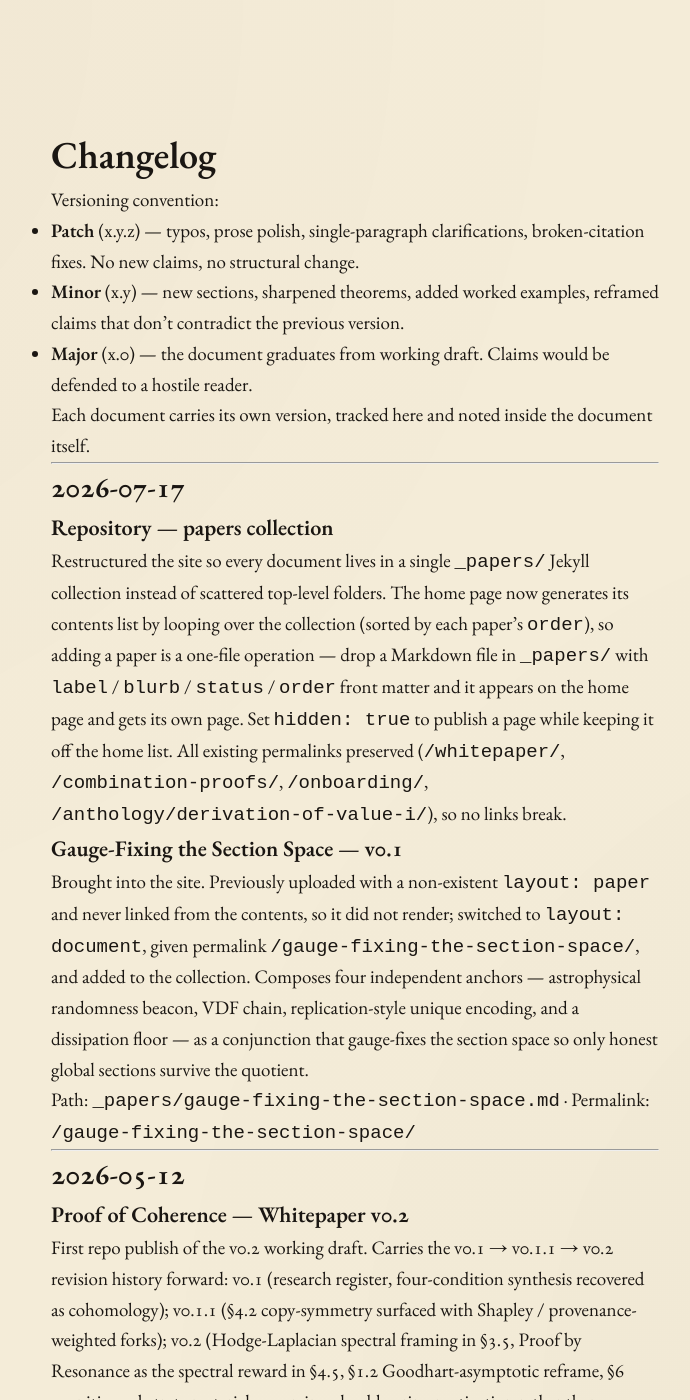
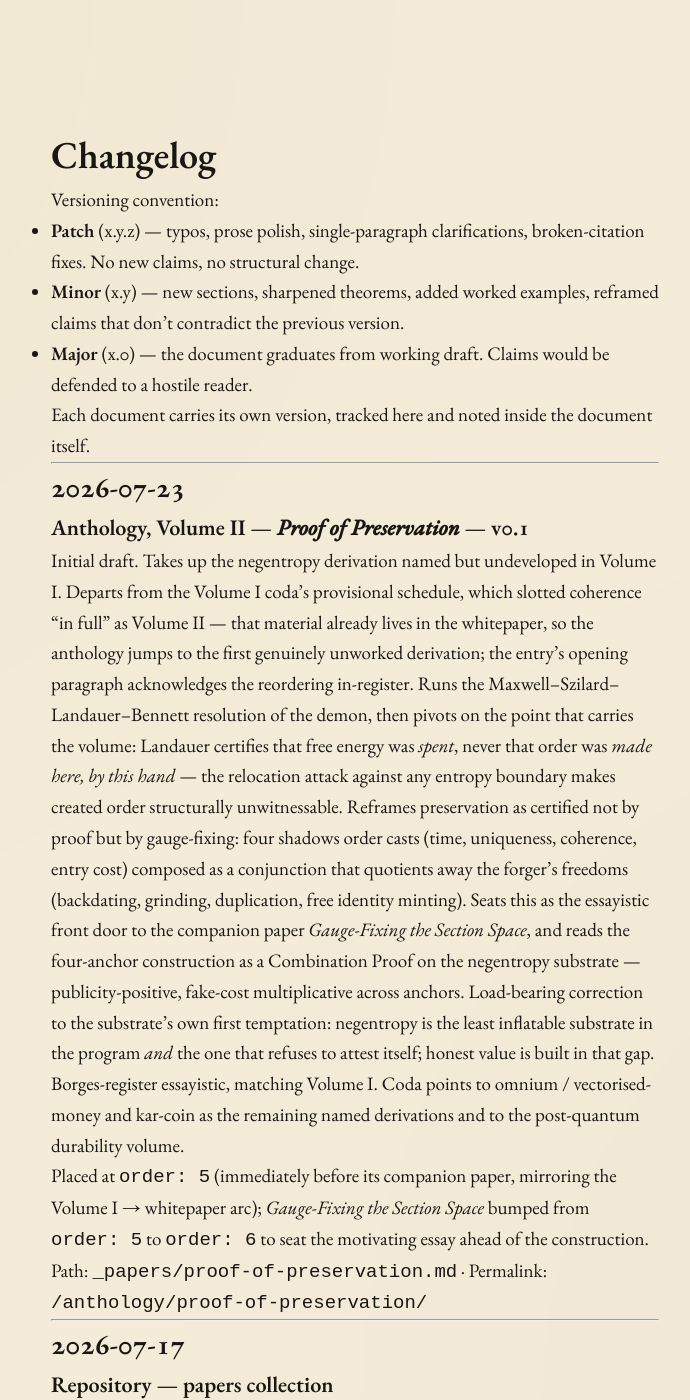
Before and after one commit to idl3o/derivation-of-value, a Jekyll site: the page built from CHANGELOG.md, in a window 1280 px wide and 1400 px high. Shown: the whole window, without its empty margins (285-975 px from the left). Built offline with Jekyll 4.4.1, drawn with Linux system fonts in a browser that asks for light colours; our own code applies the rules of GitHub Pages for plain Markdown files; part of the change alters nothing that is shown.

Commit message:
Add Anthology Volume II — Proof of Preservation
Takes up the negentropy derivation named but undeveloped in Volume I,
as the essayistic front door to the companion paper "Gauge-Fixing the
Section Space." Runs the Maxwell–Szilard–Landauer–Bennett resolution of
the demon, then pivots on the load-bearing point: Landauer certifies that
free energy was spent, never that order was made here by this hand — the
relocation attack against any entropy boundary makes created order
structurally unwitnessable. Reframes preservation as certified by
gauge-fixing the adversary's freedoms (backdating, grinding, duplication,
free identity minting) rather than by proof, and reads the four-anchor
construction as a Combination Proof on the negentropy substrate.

Placed at order 5, immediately before its companion paper; Gauge-Fixing
bumped to order 6 so the motivating essay precedes the construction.
Updates CHANGELOG and README contents list.

Co-Authored-By: Claude Opus 4.8 (1M context) <noreply@anthropic.com>

```diff
--- a/_papers/gauge-fixing-the-section-space.md
+++ b/_papers/gauge-fixing-the-section-space.md
@@ -11,7 +11,7 @@ license: "CC BY 4.0"
 label: "Anthology · Paper"
 blurb: "Certifying negentropy by composition rather than proof — four anchors, each eliminating one gauge freedom of the adversary, until only honest sections survive the quotient."
 status: "v0.1 · working draft"
-order: 5
+order: 6
 ---
 
 ## Abstract
--- /dev/null
+++ b/_papers/proof-of-preservation.md
@@ -0,0 +1,91 @@
+---
+layout: document
+title: "Proof of Preservation"
+subtitle: "Volume II"
+eyebrow: "An Anthology · Volume II"
+permalink: /anthology/proof-of-preservation/
+anthology: "Derivation of Value"
+version: "v0.1"
+date: 2026-07-23
+license: "CC BY 4.0"
+label: "Anthology · Volume II"
+blurb: "The negentropy derivation. Order is the one substrate the second law guarantees is scarce and refuses to attest — so it is certified not by proof but by gauge-fixing the adversary's freedoms until only honest sections survive."
+status: "v0.1 · working draft"
+order: 5
+---
+
+The first volume promised that the second would develop coherence in full. It will not — coherence is worked at length in the whitepaper, and an essay that only narrated a finished construction would be exposition wearing the anthology's clothes. So this volume takes the derivation the first placed last and the second law places first: negentropy, the preservation of order against the dispersal that is the default fate of everything. The universe spends itself. This volume asks what it would mean to stake the part that does not spend — and discovers, in the asking, that the most durable substrate in the program is also the one that most stubbornly refuses to be shown.
+
+Begin where the coda ended. Every substrate the first volume examined borrows its scarcity from an institution with a half-life: energy is dear because extraction is governed, capital because issuance is, coherence because capable witnesses are few. There is exactly one scarcity with no half-life, guaranteed not by a market or a protocol but by a law that has never once been observed to fail. Entropy increases. Order is the exception that must be paid for. To stake preserved order is to stake against the only creditor that cannot be bargained with — and then to discover that this creditor, while it will always collect, will never sign a receipt.
+
+---
+
+*The One-Bit Engine*
+{:.section-title}
+
+The intuition is old and took a century to make honest.
+
+Maxwell, in 1867, imagined a demon at a trapdoor between two chambers, sorting fast molecules from slow, building a gradient from equilibrium at no apparent cost. If the demon could do this, the second law was merely statistical, a tendency and not a decree, and order could be minted for free. The demon haunted physics for seventy years because no one could say precisely where it cheated.
+
+Szilard, in 1929, stripped the demon to a single molecule in a box and found the seam. The demon does not sort for free; it *measures*, and measurement is the acquisition of one bit — which side, fast or slow — and that bit has a price. Szilard put a number on it: to extract work by knowing one bit costs, somewhere in the ledger, at least *kT* log 2 of that work back. The demon was not a thief but a laborer paid its exact wage, and the law balanced to the penny.
+
+Landauer, in 1961, located the wage precisely and thereby changed what information is. The unavoidable cost is not in the measuring but in the *forgetting*. To erase one bit — to blank the demon's memory so it can measure again — dissipates at least *kT* log 2 as heat, irrecoverably. Logical irreversibility is thermodynamic irreversibility. Bennett completed the exorcism in 1982: the demon runs a cycle only if it clears its notes, and clearing its notes is where the entropy it seemed to banish comes flooding back. There is no free order. There is only order whose price has been moved to a column no one was reading.
+
+This is the substrate. Schrödinger, in the lectures that became *What Is Life?*, called it negative entropy — the thing an organism feeds on to stay improbable, to hold its structure against dispersal. Negentropy is not a quantity in circulation. It is the distance between a system and its own thermal grave, and the second law guarantees that distance is never given, only bought.
+
+---
+
+*What the Law Will Not Sign*
+{:.section-title}
+
+Here the derivation takes a turn the earlier ones did not, and the turn is the whole of this volume.
+
+One would like to say: because preserving order is physically expensive, the chain can verify preservation the way it verifies energy — by measuring the cost. This is false, and the reason it is false is the reason negentropy is a subtler substrate than the flame Bitcoin stakes. What Landauer certifies is that free energy was *spent*. It is a lower bound on dissipation, and dissipation is self-verifying: the proof of work *is* the work, a hash whose cost follows from thermodynamics with no witness required. But spent-somewhere is not made-here. The law will attest that a price was paid. It will not attest that order was created, at this place, by this hand.
+
+The obstruction is not a weakness of any particular proof system; it is a fact about what proofs are. Entropy is accounted within a boundary, and the boundary is a choice. For any control volume in which entropy appears to fall, there is a redrawing of the volume under which the disorder was merely exported and hidden — a refrigerator looks like a miracle until you find the coils behind it. The claim *order decreased here, and I am the one who decreased it* is not self-certifying, and the second law itself furnishes the attack: relocate the boundary, and the miracle becomes bookkeeping. This is the lesson of the failed useful-work derivation returning in a harsher key. There, the trouble was that the value of a folded protein needed an oracle outside the chain. Here, the trouble is deeper — the thing we would verify is not merely hard to check but structurally unwitnessable, because verifying created order requires fixing the very boundary the adversary is free to move.
+
+Negentropy, then, is the substrate that is certainly scarce and cannot be directly shown. Any honest mechanism built on it must begin by conceding that no certificate of *order harvested* will be found, because none exists.
+
+---
+
+*Four Shadows*
+{:.section-title}
+
+What exists instead is a family of things order *casts*, each of which a proof can catch, none of which is order itself.
+
+Order that was made took *time* — real, elapsed, sequential time, the one resource that cannot be parallelized or bought in bulk or fabricated after the fact. Order that was made is *singular* — this instance, this bearer, not a copy wearing the same face. Order that was made *coheres* — its local views agree on their overlaps, glue into a global section without torsion. And order that was made cost something to *enter* — a dissipation floor, the Landauer wage, paid at the threshold. Time, uniqueness, coherence, cost: four shadows. A genuine act of preservation throws all four at once. A forgery, left to its own devices, throws whichever it pleases and none it cannot afford.
+
+Name the forger's freedoms and the design problem states itself. A fabricated section can be *backdated* — nothing in its content records when it came to be. It can be *ground* against challenges before they are posed. It can be *duplicated* — information does not individuate its bearer, so the honest section and its clone are indistinguishable now. And the identities that bear sections can themselves be *minted* freely, which makes any bound that quantifies over witnesses vacuous if witnesses are costless. An honest section is one produced by a real observer, in real time, in answer to a real challenge, exactly once. Each clause of that sentence names one freedom the forger enjoys. To certify preservation is to take those freedoms away.
+
+---
+
+*Gauge-Fixing*
+{:.section-title}
+
+So the move is not to prove negentropy, which cannot be done, but to compose constraints until the only sections that survive are honest ones. Do not strengthen the measurement. Quotient the space of possible sections by the adversary's symmetries, one anchor per freedom, until the surviving equivalence classes are honest by elimination. The companion paper in this anthology — *Gauge-Fixing the Section Space* — works the construction; the essay owes only its shape.
+
+Fix the grinding freedom with a beacon the adversary cannot hurry: public entropy from the timing of pulsars, from the stars wheeling around Sgr A*, photons that seed each epoch's challenges and that no coalition can precompute against because they have not yet arrived. Fix the temporal freedom with a chain of verifiable delay — a function that certifies elapsed sequential time, so that a section carries not merely a state but a *history*, and the mimic who can copy the state cannot copy the having-been-there. Fix the identity freedom with a slow, sequentially dependent encoding keyed to the bearer, so that a duplicated section, lacking the key, fails to glue — and the copy-symmetry that makes coherence blind to fabrication becomes, at last, a cohomological obstruction the mechanism can see. Fix the multiplicity freedom with a thin dissipation floor that prices the minting of identities and does nothing else, so that the count of witnesses means something.
+
+Each anchor alone is circumvented easily. The security is in the conjunction: to pass, the adversary must at once predict unpredictable light, parallelize the unparallelizable, individuate the identical, and pay to be counted. This is the framework of the earlier paper made flesh on its hardest substrate — a Combination Proof whose order is the number of freedoms fixed, whose fake-cost is the product across anchors, and which is publicity-positive in the framework's exact sense: every anchor added, published openly, raises the cost of the lie and leaves the honest cost untouched. The discipline is that no anchor is ever asked to certify past its competence. An anchor stretched into a proxy is a proxy, and proxies, as the whole program has insisted, are eaten.
+
+---
+
+*What the Derivation Buys*
+{:.section-title}
+
+Set out plainly what this substrate buys, and — the harder honesty — what it does not.
+
+It buys a scarcity that cannot be inflated. Every other staked quantity can in principle be issued: a bank prints capital, a fork mints coins, a capable cluster manufactures the look of coherence for a while. Negentropy cannot be printed, because the second law forbids order created without a disorder paid in full elsewhere at the moment of creation. A protocol denominated in preserved order is denominated in the one thing whose supply no issuer governs, because the issuer is physics and physics takes no instruction. And it buys a substrate that survives regime change most completely of any in the program, because its meaning is not merely independent of the regime but anterior to it — the condition any regime must itself pay to exist.
+
+What it does not buy is a proof. This is the volume's correction to its own first temptation. The substrate that is hardest to inflate is also the one that refuses to attest itself, and a mechanism that pretended otherwise — that treated a compressibility score or an entropy estimate as a certificate of harvested order — would be handing an optimizer the cleanest Goodhart target in the whole program, since order internally defined is a proxy like any other and is gamed by whatever forges its appearance fastest. The maturity the negentropy substrate demands is to hold both facts at once: the treasure is certainly there, and it cannot be pointed at. Value is built in the gap between those two, by engineering — by gauge-fixing — and not by hope.
+
+---
+
+*Coda*
+{:.section-title}
+
+Two derivations remain named and not yet folded into the anthology proper. The *omnium* — value confessed at last to be a vector, staked against its own silent dimensions of horizon and locality and purpose — is the more conceptually radical, deriving scarcity from the structure of money rather than the structure of physics; it has a first conception under its own name, and a fuller treatment as vectorised money, and it waits here on the harder question of whether its dimensions are truly independent or only appear so. The *kar-coin* — value denominated against civilizational capacity, the order of magnitude at which a people can act — is the most ambitious in scale and the least ready to be measured. Each is an instance of the operator the first volume named, and each will have its volume.
+
+The last, when it comes, will return every substrate to the harshest lens the program knows: what becomes of coherence, of capacity, of preserved order, when the machines that verify them can factor and search in ways the present cannot. Negentropy has the easiest case to make there, and that is not an accident. It was taken first among the unwritten because it stands closest to the law that no adversary, classical or quantum, has ever been permitted to break — and because the very thing that makes it hard to prove makes it hard to fake, once the freedoms are fixed.
+
+The universe spends itself; what does not spend is precious; and the price of what does not spend is a physical constant, the same for everyone, forever. That the constant will name the price and never point to the goods is not a defect of the substrate. It is the discipline the substrate imposes. The anthology accepts it, and continues.
```
Also changed, not shown: CHANGELOG.md, README.md.
